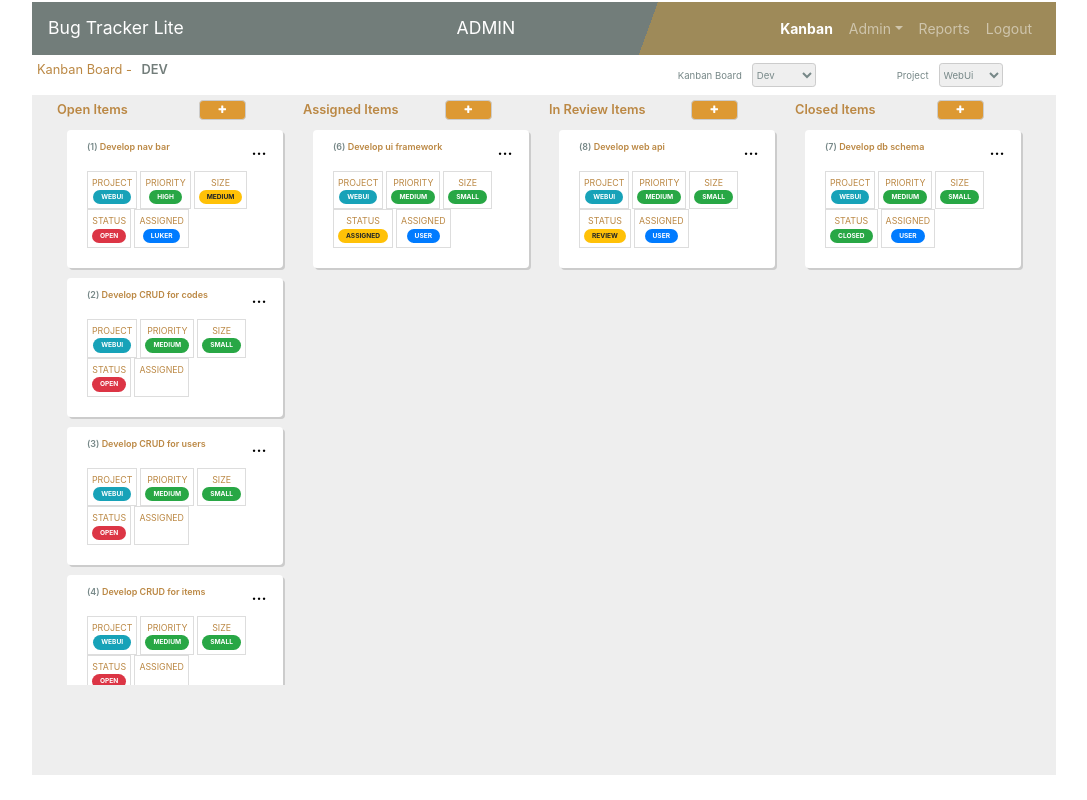
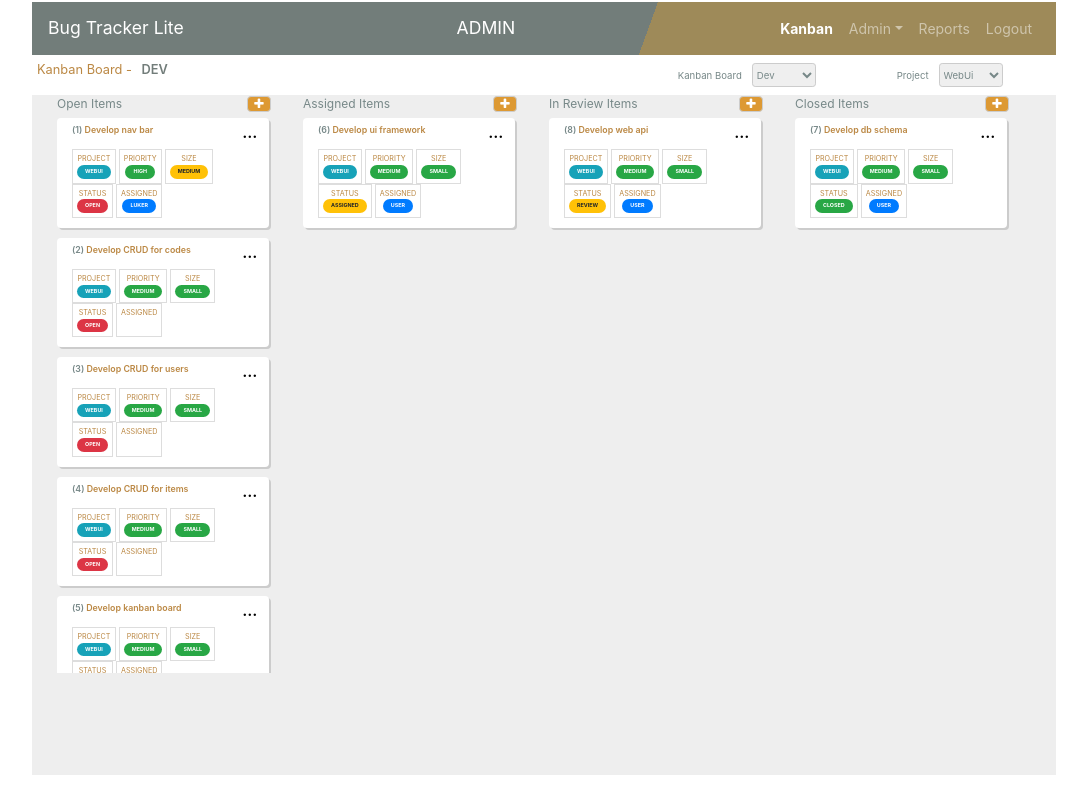
Before and after one commit to ron-deboer/btl-react, a React (Create React App) app: page /login in a window 1280 px wide. Both pictures are taken after a click on the button "Login". Shown: the whole page, without its empty margins (96-1183 px from the left). Built offline with nearby package versions, Linux system fonts and the light colour scheme.

Commit message:
look and feel

```diff
--- a/src/components/Home/Card.js
+++ b/src/components/Home/Card.js
@@ -54,7 +54,7 @@ class Card extends Component {
 
     render() {
         return (
-            <div className="item-card">
+            <div className="card-container">
                 <div className="item-card-body">
                     <div className="item-card-header">
                         <div className="title">
--- a/src/components/Home/Column.js
+++ b/src/components/Home/Column.js
@@ -20,12 +20,14 @@ const Column = (props) => {
     };
 
     return (
-        <div className="column">
-            <div className="header">
+        <div className="column-container">
+            <div className="ccheader">
                 <div className="title">{props.title} Items</div>
-                <button className="btn-edit" onClick={handleAddItem}>
-                    <i className="fa fa-plus fa-xs icon"></i>
-                </button>
+                <div className="newitem">
+                    <button className="btn-edit" onClick={handleAddItem}>
+                        <i className="fa fa-plus fa-xs icon"></i>
+                    </button>
+                </div>
             </div>
             <div className="itemlist">
                 <ul className="open-items items">
--- a/src/components/Home/card.scss
+++ b/src/components/Home/card.scss
@@ -1,10 +1,11 @@
-.item-card {
+.card-container {
+    width: 90%;
     border-radius: 4px;
     box-shadow: 2px 2px #ccc;
     margin-bottom: 10px;
     background-color: #fff;
-    padding: 10px 20px;
-    font-size: 0.7vw;
+    padding: 5px 15px;
+
     .item-card-body {
         padding: 0;
         .item-card-header {
@@ -14,6 +15,7 @@
             display: grid;
             grid-template-columns: 90% auto;
             .title {
+                font-size: 1.1vh;
                 padding: 0;
                 .id {
                     color: #788;
@@ -38,7 +40,7 @@
             }
         }
         .item-card-text {
-            padding: 10px 0px;
+            padding: 5px 0px;
             font-weight: 400;
             color: #b84;
             .codes {
@@ -46,7 +48,7 @@
                 flex-wrap: wrap;
                 .code {
                     border: 1px solid #ddd;
-                    font-size: 1.1vh;
+                    font-size: 0.9vh;
                     text-align: center;
                     text-transform: uppercase;
                     padding: 4px;
--- a/src/components/Home/column.scss
+++ b/src/components/Home/column.scss
@@ -1,17 +1,18 @@
-$font-size: 1vw;
-$font-size-select: 0.75vw;
-$font-size-column-title: 0.75vw;
-.column {
+$font-size: 1vh;
+$font-size-select: 0.75vh;
+$font-size-column-title: 1.5vh;
+.column-container {
     height: calc(100vh - 120px);
-    overflow: hidden;
-    .header {
+    overflow-y: hidden;
+    .ccheader {
+        width: 90%;
         font-size: $font-size-column-title;
         display: grid;
-        grid-template-columns: 90% auto;
-        padding: 10px 20px;
-        font-weight: 600;
+        grid-template-columns: 1fr 10%;
+        padding: 0px 5px;
         .title {
         }
+        .newitem {
             .btn-edit {
                 line-height: $font-size-column-title;
                 font-size: $font-size-column-title;
@@ -20,13 +21,10 @@ $font-size-column-title: 0.75vw;
                 border-radius: 4px;
                 background-color: #d93;
                 color: white;
-            .icon {
-                line-height: $font-size-column-title;
-                font-size: $font-size-column-title;
-            }
             }
             .btn-edit:focus {
                 outline: 0;
+            }
         }
     }
     .itemlist {
@@ -36,7 +34,7 @@ $font-size-column-title: 0.75vw;
         .items {
             list-style-type: none;
             margin: 5px;
-            padding: 0px 10px;
+            padding: 0px 0px;
             font-size: $font-size;
             font-weight: 600;
         }
```
Lines whose indentation alone changed are shown as unchanged.
